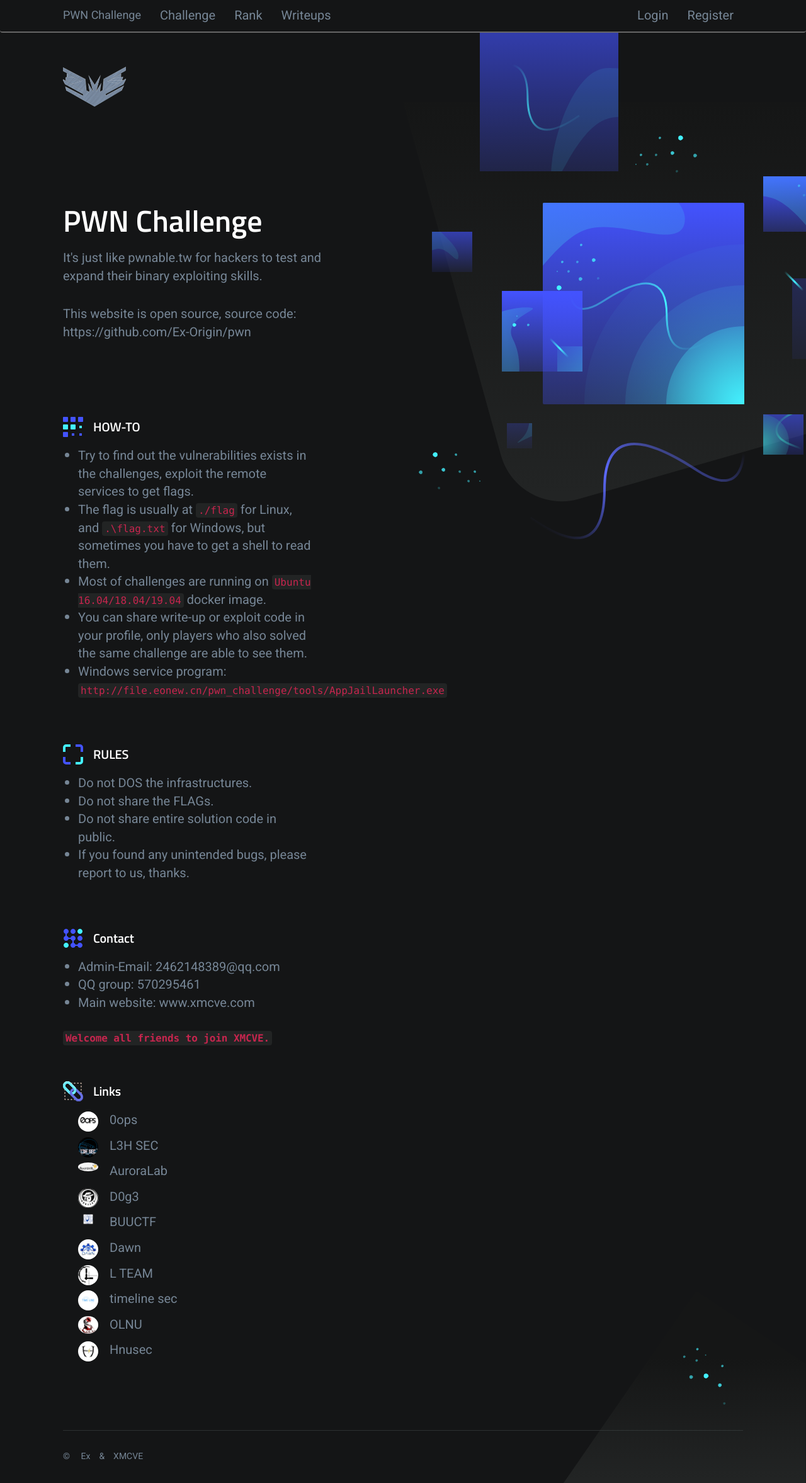
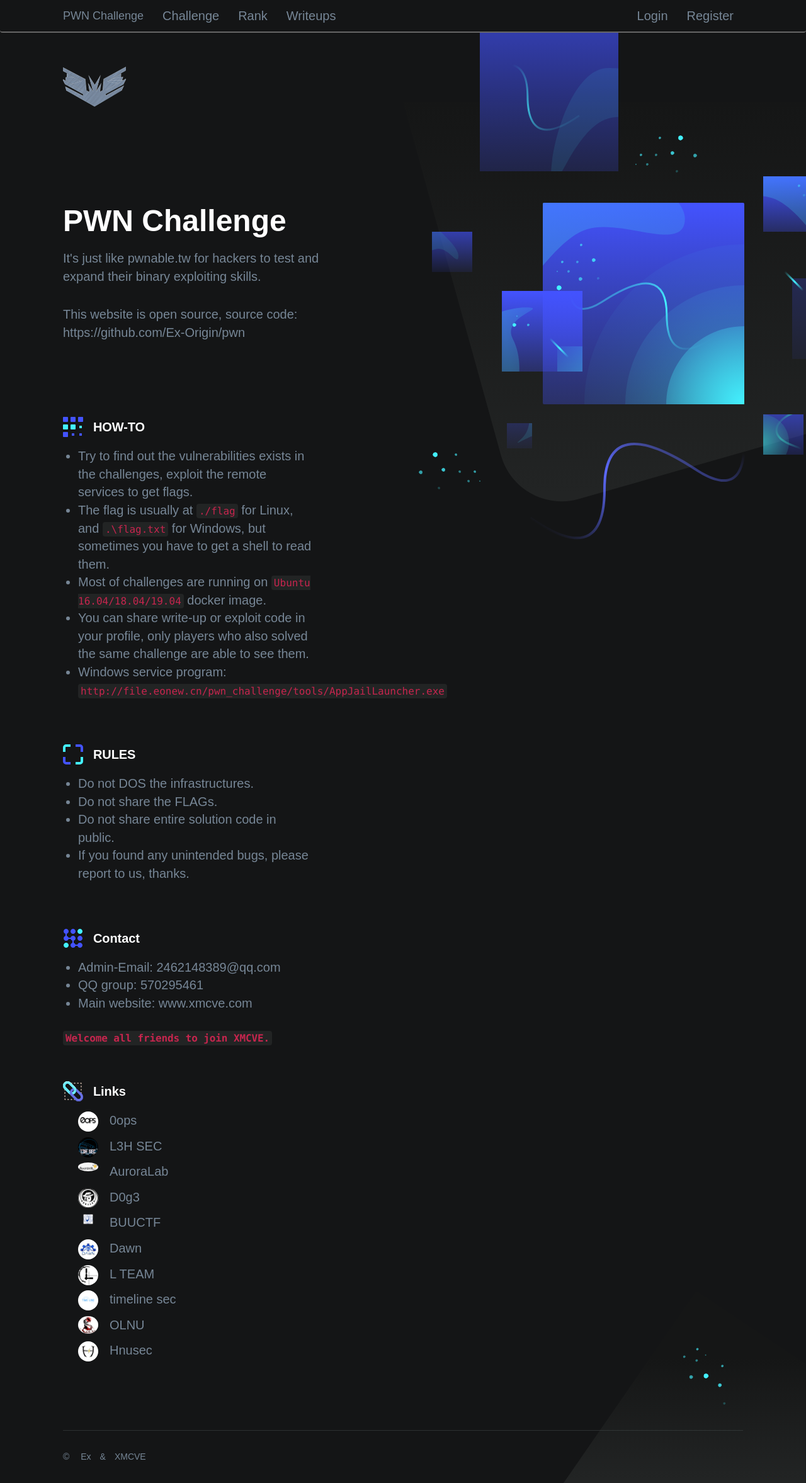
Before and after one commit to Ex-Origin/pwn, a PHP site: page /index.php in a window 1280 px wide. Shown: the whole page at 63% size. Run offline with PHP 8.4, Linux system fonts and the light colour scheme; some libraries are stand-ins or nearby versions.

Commit message:
Improve cdn.

```diff
--- a/template/source_header.php
+++ b/template/source_header.php
@@ -1,7 +1,5 @@
 <!-- Bootstrap -->
 <link rel="stylesheet" href="https://cdn.staticfile.org/twitter-bootstrap/3.3.7/css/bootstrap.min.css">
-<!-- Google Fonts -->
-<link href="https://fonts.googleapis.com/css?family=Roboto:300,300i,400,400i,500,500i,700,700i%7cMontserrat:300,300i,400,400i,500,500i,600,600i,700,700i" rel="stylesheet">
 <!-- Font Awesome -->
 <link rel="stylesheet" href="https://cdn.staticfile.org/font-awesome/4.7.0/css/font-awesome.min.css">
 <!-- Style -->
@@ -9,8 +7,7 @@
 
 <link rel="shortcut icon" href="<?php echo (relative(SELF_FILE)); ?>images/favicon.png"/>
 
-<link href="https://fonts.googleapis.com/css?family=Heebo:400,400i,500,700|Titillium+Web:600" rel="stylesheet">
-<script src="https://unpkg.com/scrollreveal@4.0.0/dist/scrollreveal.min.js"></script>
+<script src="<?php echo (relative(SELF_FILE)); ?>js/scrollreveal.min.js"></script>
 
 <meta name="keywords" content="pwn,pwn challenge">
 <meta name="description" content="It's just like pwnable.tw for hackers to test and expand their binary exploiting skills.">
```
